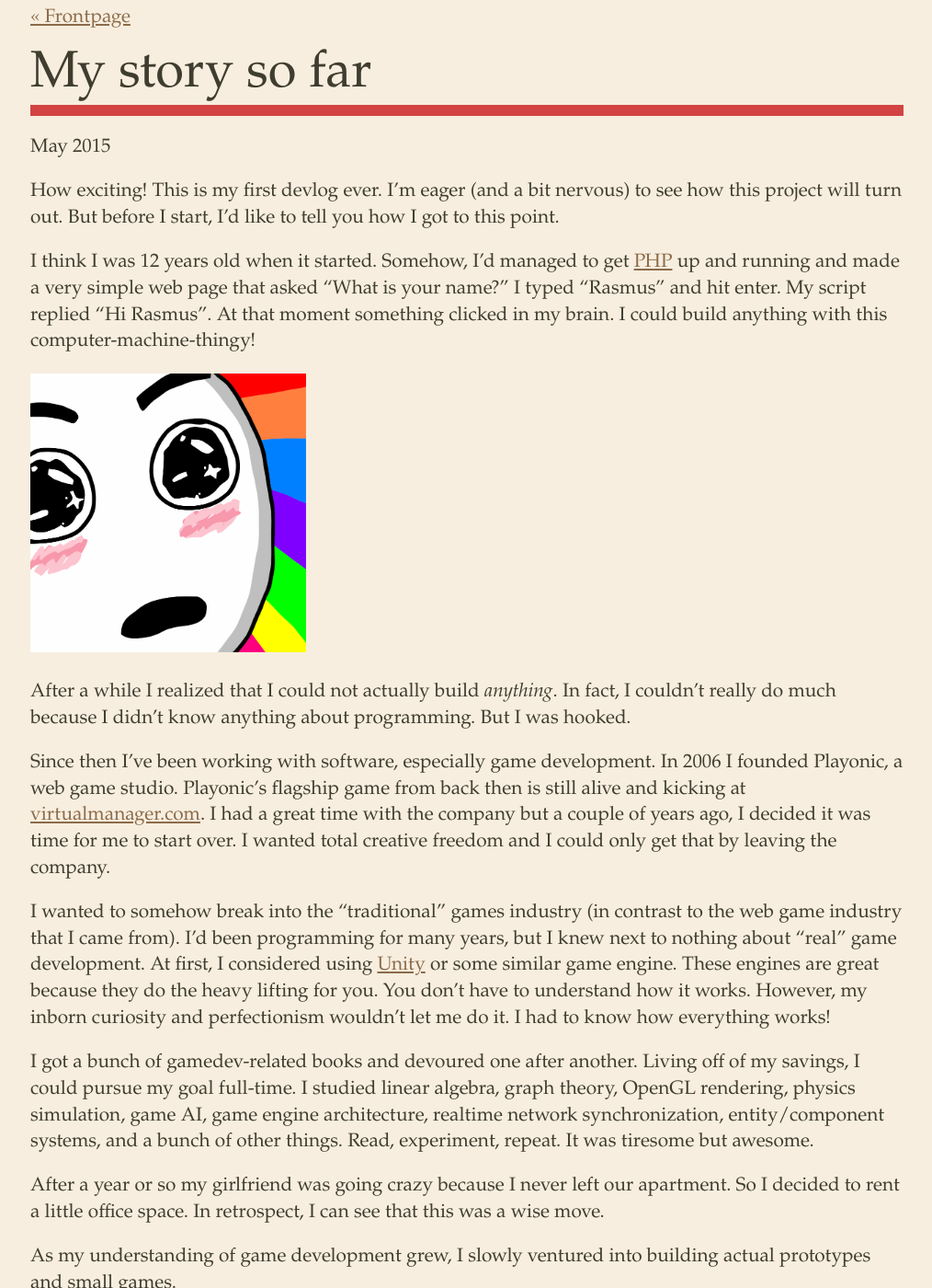
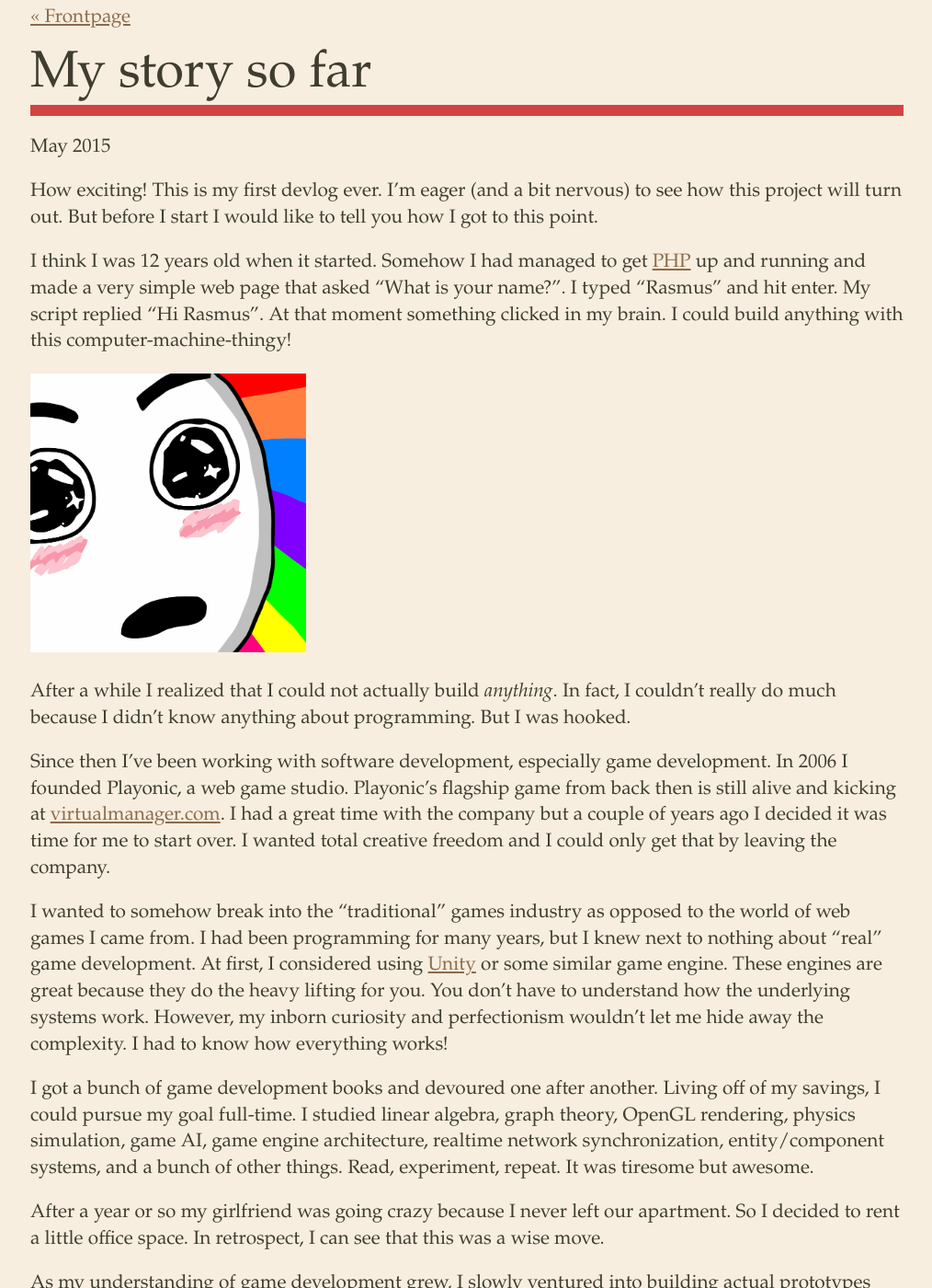
Before and after one commit to chopmo/rasmusrn.github.io, a Jekyll site: the page built from _posts/2015-05-04-my-story-so-far.markdown, in a window 1280 px wide and 1400 px high. Shown: the whole window at 92% size, without its empty margins (132-1146 px from the left). Built offline with Jekyll 4.4.1, drawn with Linux system fonts in a browser that asks for light colours; some of the changed text lies outside the part shown.

Commit message:
Changes based on anissen feedback
Based on https://github.com/rasmusrn/rasmusrn.github.io/pull/1

Thanks Anders :-)

```diff
--- a/_posts/2015-05-04-my-story-so-far.markdown
+++ b/_posts/2015-05-04-my-story-so-far.markdown
@@ -3,19 +3,19 @@ title:  "My story so far"
 layout: "post"
 date:   2015-05-04 14:00:00
 ---
-How exciting! This is my first devlog ever. I'm eager (and a bit nervous) to see how this project will turn out. But before I start, I'd like to tell you how I got to this point.
+How exciting! This is my first devlog ever. I'm eager (and a bit nervous) to see how this project will turn out. But before I start I would like to tell you how I got to this point.
 
-I think I was 12 years old when it started. Somehow, I'd managed to get <a href="http://php.net">PHP</a> up and running and made a very simple web page that asked "What is your name?" I typed "Rasmus" and hit enter. My script replied "Hi Rasmus". At that moment something clicked in my brain. I could build anything with this computer-machine-thingy!
+I think I was 12 years old when it started. Somehow I had managed to get <a href="http://php.net">PHP</a> up and running and made a very simple web page that asked "What is your name?". I typed "Rasmus" and hit enter. My script replied "Hi Rasmus". At that moment something clicked in my brain. I could build anything with this computer-machine-thingy!
 
 <img src="/assets/images/rainbow.jpg" style="width: 300px">
 
 After a while I realized that I could not actually build *anything*. In fact, I couldn't really do much because I didn't know anything about programming. But I was hooked.
 
-Since then I've been working with software, especially game development. In 2006 I founded Playonic, a web game studio. Playonic's flagship game from back then is still alive and kicking at [virtualmanager.com](http://www.virtualmanager.com/). I had a great time with the company but a couple of years ago, I decided it was time for me to start over. I wanted total creative freedom and I could only get that by leaving the company.
+Since then I've been working with software development, especially game development. In 2006 I founded Playonic, a web game studio. Playonic's flagship game from back then is still alive and kicking at [virtualmanager.com](http://www.virtualmanager.com/). I had a great time with the company but a couple of years ago I decided it was time for me to start over. I wanted total creative freedom and I could only get that by leaving the company.
 
-I wanted to somehow break into the "traditional" games industry (in contrast to the web game industry that I came from). I'd been programming for many years, but I knew next to nothing about "real" game development. At first, I considered using [Unity](https://unity3d.com/) or some similar game engine. These engines are great because they do the heavy lifting for you. You don't have to understand how it works. However, my inborn curiosity and perfectionism wouldn't let me do it. I had to know how everything works!
+I wanted to somehow break into the "traditional" games industry as opposed to the world of web games I came from. I had been programming for many years, but I knew next to nothing about "real" game development. At first, I considered using [Unity](https://unity3d.com/) or some similar game engine. These engines are great because they do the heavy lifting for you. You don't have to understand how the underlying systems work. However, my inborn curiosity and perfectionism wouldn't let me hide away the complexity. I had to know how everything works!
 
-I got a bunch of gamedev-related books and devoured one after another. Living off of my savings, I could pursue my goal full-time. I studied linear algebra, graph theory, OpenGL rendering, physics simulation, game AI, game engine architecture, realtime network synchronization, entity/component systems, and a bunch of other things. Read, experiment, repeat. It was tiresome but awesome.
+I got a bunch of game development books and devoured one after another. Living off of my savings, I could pursue my goal full-time. I studied linear algebra, graph theory, OpenGL rendering, physics simulation, game AI, game engine architecture, realtime network synchronization, entity/component systems, and a bunch of other things. Read, experiment, repeat. It was tiresome but awesome.
 
 After a year or so my girlfriend was going crazy because I never left our apartment. So I decided to rent a little office space. In retrospect, I can see that this was a wise move.
 
```
Also changed, not shown: other parts of _posts/2015-05-04-my-story-so-far.markdown (+2 -2 lines).
